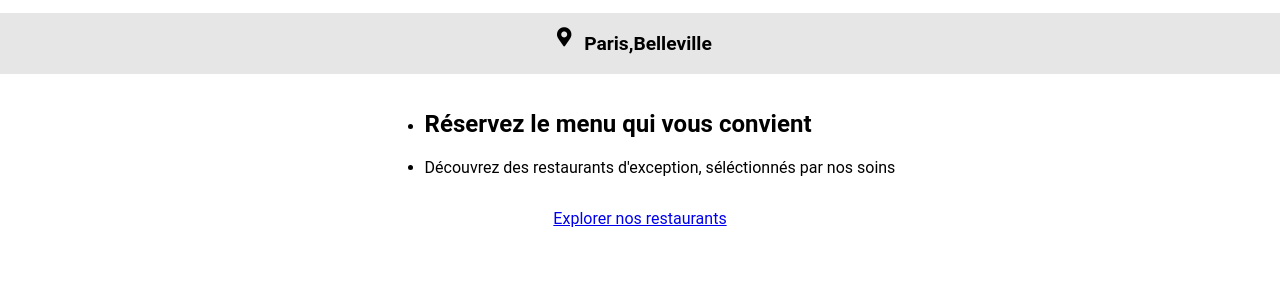
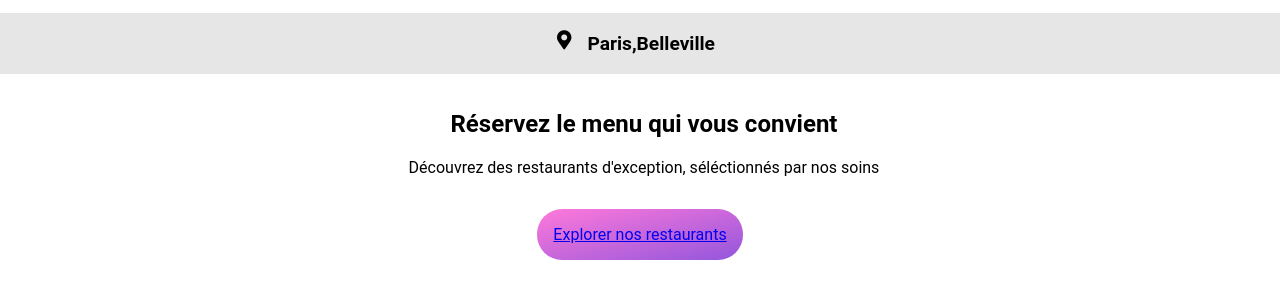
Before and after one commit to RinaldiRichard/RinaldiRichard_3_26042021, a plain HTML site: page index.html in a window 1280 px wide. Shown: the part 87-386 px from the top of the page. Drawn offline with nearby package versions, Linux system fonts and the light colour scheme; files that its build step writes are made by us from their sources.

Commit message:
Ajout titre + bouton dégradé

```diff
--- a/sass/style.scss
+++ b/sass/style.scss
@@ -15,7 +15,10 @@ header {
     }
     .mapmarker {
         padding: 0.8rem;
-        margin-left: -1.5rem
+        margin-left: -1.5rem;
+        @media screen and (min-width: 750px) {
+            padding: 1rem;
+        }
     }
     .search-bar {
         display: flex;
@@ -24,12 +27,29 @@ header {
         background-color: rgb(230, 230, 230);
         width: 100%;
         font-size: 85%;
-        @media screen and (min-width: 700px) {
-                font-size: 120%;
+        @media screen and (min-width: 750px) {
+            font-size: 120%;
         }
     }
     .marker-text {
         background-color: rgb(230, 230, 230);
         font-weight: bold;
     }
+    .ul-header {
+        list-style-type: none;
+        text-align: center;
+        .header-main-title, .header-sub-title {
+            margin: 0;
+            padding: 0 2rem 0 0;
+        }
+        .header-exploration {
+            margin-top: 1rem;
+        }
+    }
+    .header-exploration {
+        background: linear-gradient(to bottom right,#ff79da,#9356dc);
+        padding: 1rem;
+        border-radius: 25px;
+        text-align: center;
+    }
 }
```
